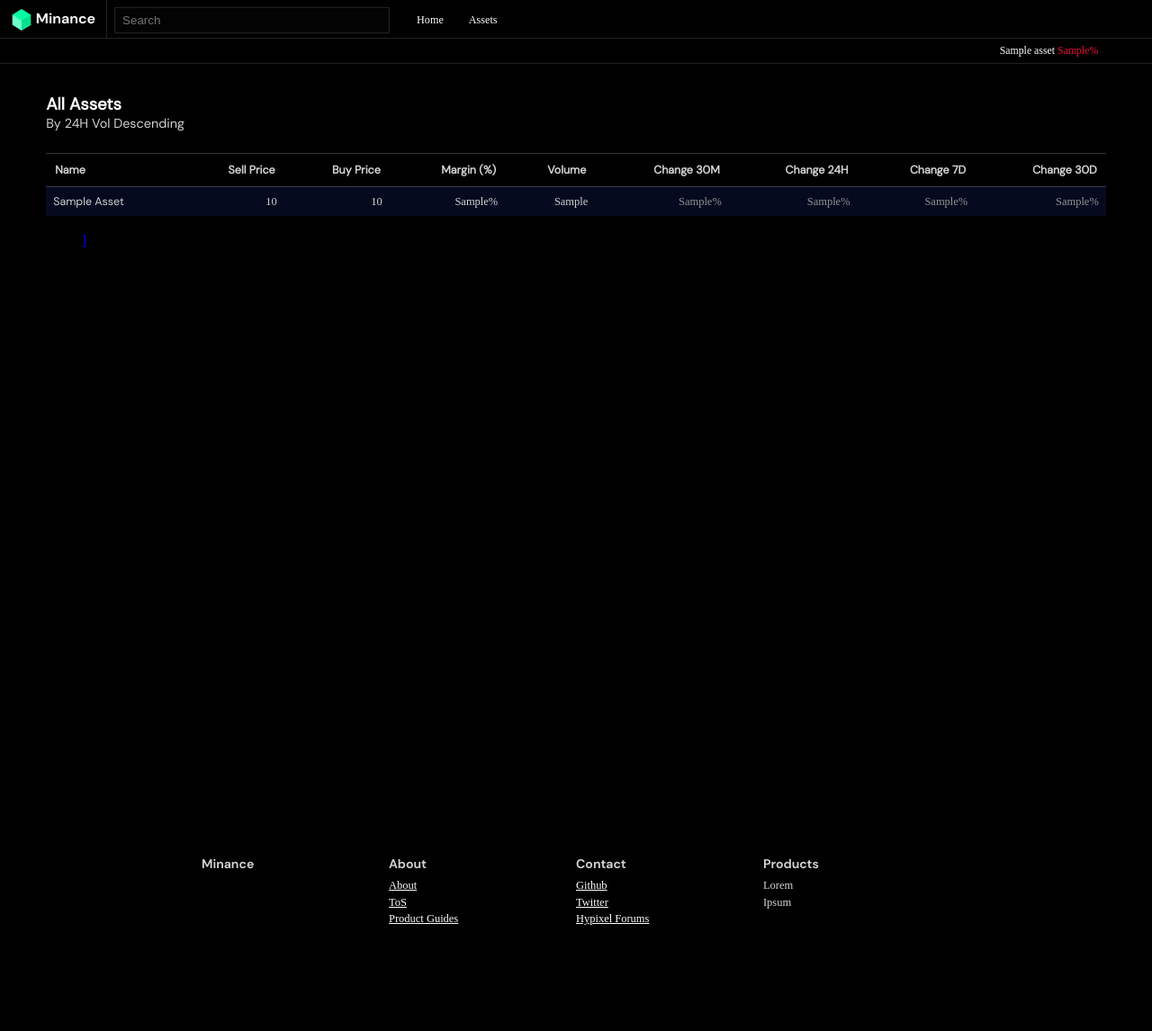
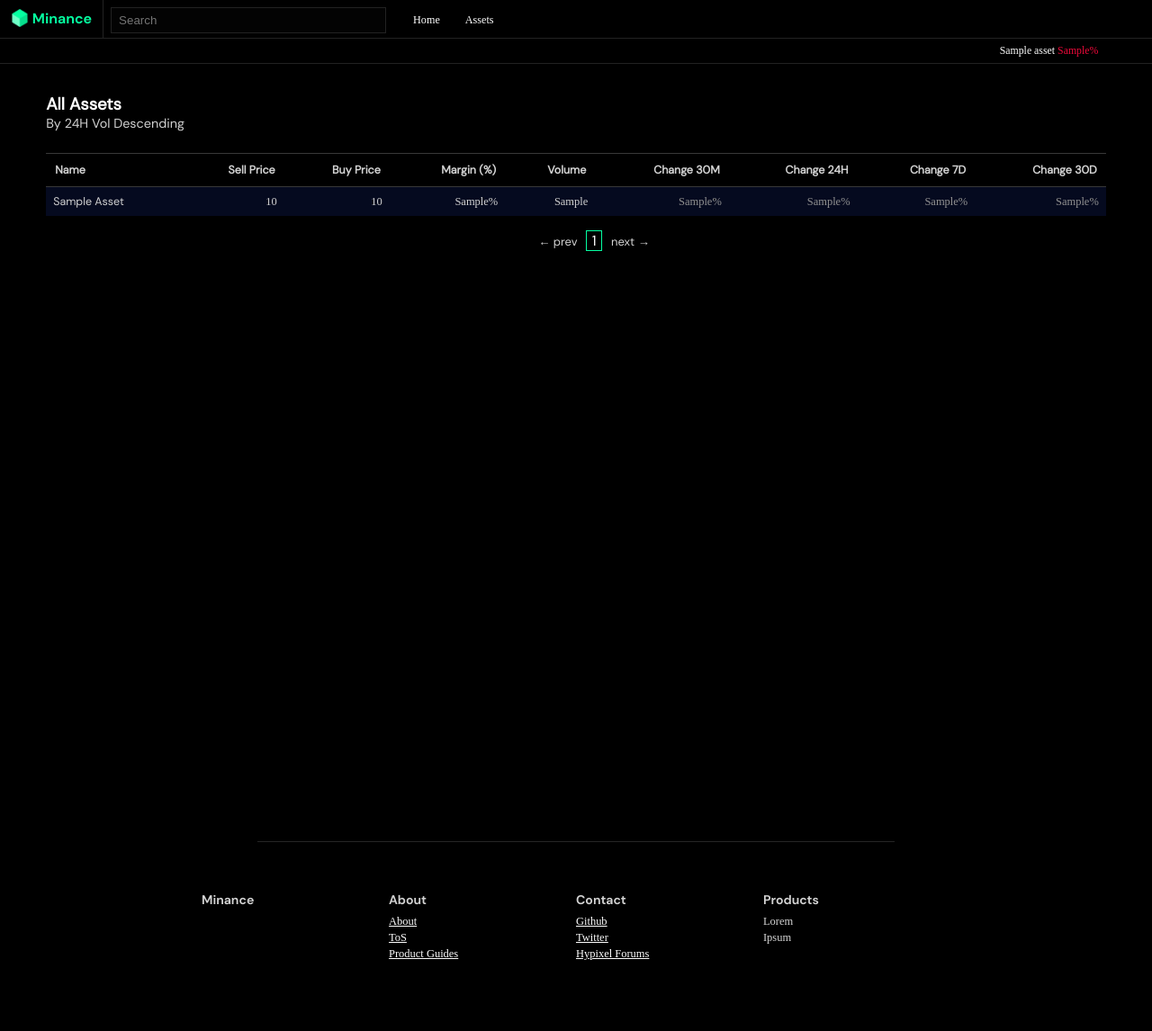
Before and after one commit to minancenet/web, a Python web app: template trade/templates/asset/assets.html in a window 1280 px wide. Shown: the whole page at 90% size. Before the commit the page ends 1028 px from the top, so only its background shows below. Run offline with Jinja, Linux system fonts and the light colour scheme; the template is opened without the code that fills it: most values are stand-ins (such as "Sample title", 1, 10 or a date in 2020); form fields are guessed from the names that the template uses; some libraries are stand-ins or nearby versions; some web fonts are replaced.

Commit message:
assets pagination (20 assets per page)

```diff
--- a/trade/static/styles/main.css
+++ b/trade/static/styles/main.css
@@ -91,7 +91,11 @@
 }
 
 .bold {
-  font-family: "Roboto Bold";
+  font-family: "DM Sans Bold";
+}
+
+.highlighted {
+  color: #05ffa1;
 }
 
 .main-wrapper {
@@ -309,6 +313,7 @@
 .header-title {
   font-family: "DM Sans Bold";
   font-size: 1rem;
+  color: #05ffa1;
 }
 
 .header-logo {
@@ -803,6 +808,7 @@
   background-color: #252525;
   height: 0.7px;
   width: 85%;
+  margin-top: 2rem;
 }
 
 .form-group {
@@ -937,8 +943,26 @@
   cursor: pointer;
 }
 
+.assets-pagination {
+  text-align: center;
+}
 .assets-pagination li {
   display: inline-block;
+  padding: 0px 5.5px;
+}
+.assets-pagination li a {
+  text-decoration: none;
+  color: #d3d3d3;
+}
+.assets-pagination li.active {
+  border: 1px solid #05ffa1;
+}
+.assets-pagination li.active a {
+  color: #fcfcfc;
+}
+
+.pagination-key {
+  font-size: 0.82rem;
 }
 
 /*# sourceMappingURL=main.css.map */
--- a/trade/static/styles/main.scss
+++ b/trade/static/styles/main.scss
@@ -15,6 +15,7 @@
 $--COLOR-cta-lighter: rgb(14, 24, 68);
 $--COLOR-cta-light: rgb(18, 32, 93);
 $--COLOR-cta-darker: rgb(4, 7, 20);
+$--COLOR-highlighted: #05ffa1;
 
 html,
 body {
@@ -107,7 +108,8 @@
   margin: 0;
 }
 
-.bold { font-family: "Roboto Bold"; }
+.bold { font-family: "DM Sans Bold"; }
+.highlighted { color: $--COLOR-highlighted; }
 
 .main-wrapper {
   min-height: 100vh;
@@ -338,6 +340,7 @@
 .header-title {
   font-family: "DM Sans Bold";
   font-size: 1rem;
+  color: #05ffa1;
 }
 
 .header-logo {
@@ -839,6 +842,7 @@
   background-color:rgb(37, 37, 37);
   height: 0.7px;
   width: 85%;
+  margin-top: 2rem;
 }
 
 .form-group {
@@ -988,7 +992,26 @@
 }
 
 .assets-pagination {
+  text-align: center;
   li {
     display: inline-block;
+    padding: 0px 5.5px;
+
+    a {
+      text-decoration: none;
+      color: $--COLOR-text;
+    }
+
+    &.active {
+      border: 1px solid $--COLOR-highlighted;
+
+      a {
+        color: $--COLOR-text-alt;
+      }
+    }
   }
 }
+
+.pagination-key {
+  font-size: 0.82rem;
+}
--- a/trade/templates/asset/assets.html
+++ b/trade/templates/asset/assets.html
@@ -42,17 +42,19 @@
 </table>
 
 <ul class="assets-pagination">
+  <li class="pagination-key"><a href="{{ url_for('asset.assets', page=assets.page-1) }}">&larr; prev</a></li>
   {% for page_num in assets.iter_pages(left_edge=1, right_edge=1, left_current=8, right_current=8) %}
     {% if page_num %}
       {% if assets.page == page_num %}
-        <li><a href="{{ url_for('asset.assets', page=page_num) }}">{{ page_num }}</a></li>
+        <li class="active"><a href="{{ url_for('asset.assets', page=page_num) }}">{{ page_num }}</a></li>
       {% else %}
         <li><a href="{{ url_for('asset.assets', page=page_num) }}">{{ page_num }}</a></li>
       {% endif %}
     {% else %}
-      ...
+      <span class="highlighted">...</span>
     {% endif %}
   {% endfor %}
+  <li class="pagination-key"><a href="{{ url_for('asset.assets', page=assets.page+1) }}">next &rarr;</a></li>
 </ul>
 
 {% endblock content %}
--- a/trade/templates/layouts/footer.html
+++ b/trade/templates/layouts/footer.html
@@ -1,3 +1,4 @@
+<hr class="footer-hr">
 <div class="footer">
   <div class="row">
     <div class="col-3">
--- a/trade/templates/layouts/header.html
+++ b/trade/templates/layouts/header.html
@@ -1,7 +1,7 @@
 <div class="header-sec-1">
   <div class="header-section left dropdown dropbtn" onclick="dropdown('arbitrageDropdown')">
     <div class="logo-info dropbtn">
-      <img src="{{ url_for('static', filename='img/logo.png') }}" style="width: 1.5rem; height: 1.5rem; vertical-align: middle;" />
+      <img src="{{ url_for('static', filename='img/logo.png') }}" style="width: 1.25rem; height: 1.25rem; display: inline-block; height: 100%; vertical-align: middle; margin-bottom: 0.3rem;" />
       <span class="header-title dropbtn">Minance</span>
         <div id="arbitrageDropdown" class="dropdown-content main">
           <div class="row">
--- a/trade/templates/main/index.html
+++ b/trade/templates/main/index.html
@@ -44,5 +44,4 @@
   {% endfor %}
 </div>
 <a href="{{ url_for('asset.assets') }}" style="text-decoration: none;"><button class="asset-btn"><i class="fas fa-bars" style="margin-right: 0.2rem;"></i> View Asset List</button></a>
-<hr class="footer-hr">
 {% endblock content %}
```
Also changed, not shown: README.md, 2 other files.
